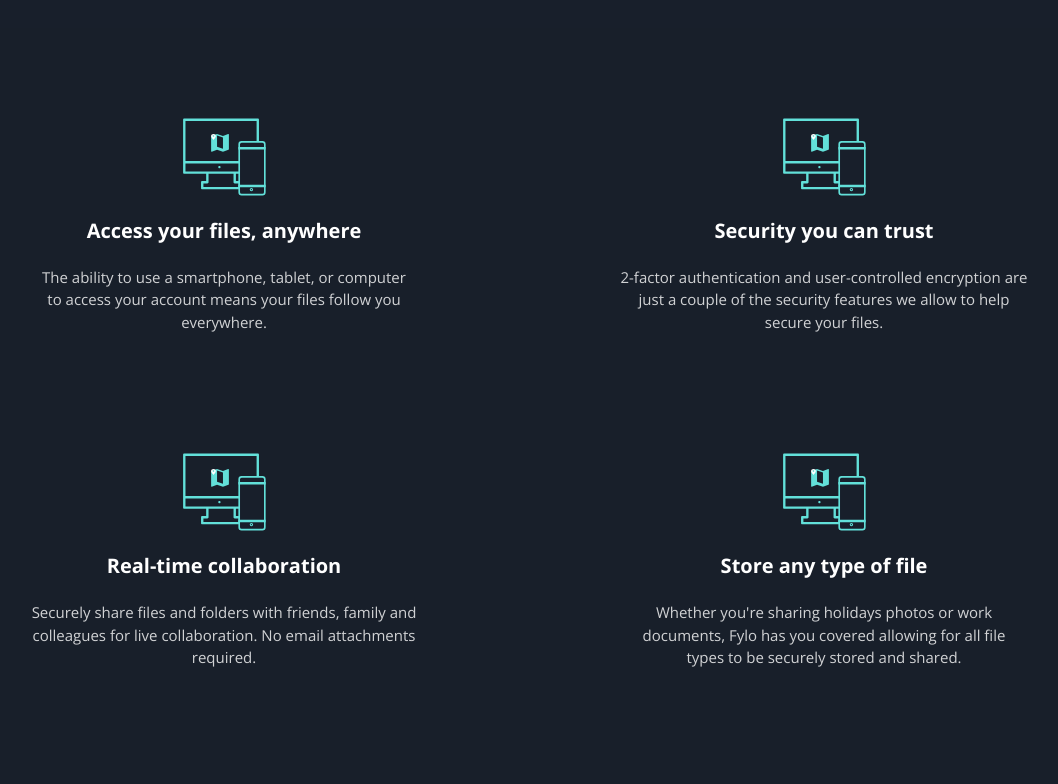
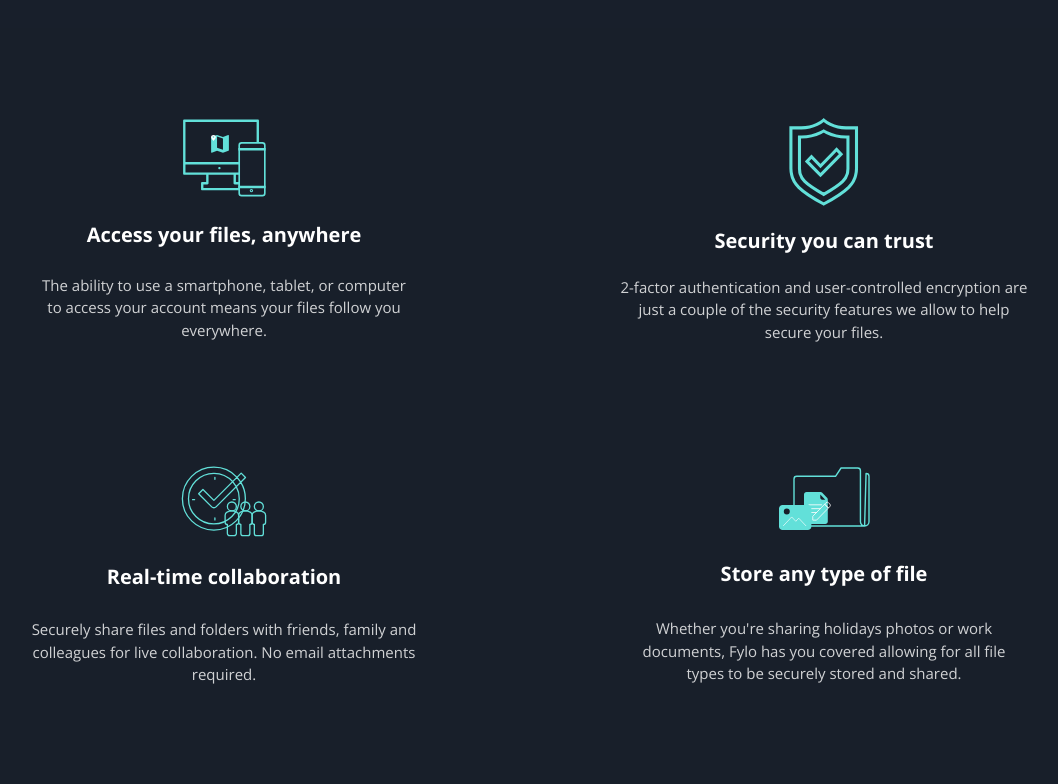
Before and after one commit to simeon4real/FrontendMentor-Fylo, a website: page index.html in a window 1280 px wide. Shown: the part 1096-1880 px from the top of the page, without its empty margins (116-1174 px from the left). Drawn offline with nearby package versions, Linux system fonts and the light colour scheme.

Commit message:
bug: fixed incorrect :bug: icon links for feature-box section

```diff
--- a/index.html
+++ b/index.html
@@ -80,7 +80,7 @@
 				<!-- Feature Box 2 -->
 				<div class="feature__box">
 					<img
-						src="images/icon-access-anywhere.svg"
+						src="images/icon-security.svg"
 						alt="access files with computer"
 						class="feature__img mb-sm"
 					/>
@@ -96,7 +96,7 @@
 
 				<div class="feature__box">
 					<img
-						src="images/icon-access-anywhere.svg"
+						src="images/icon-collaboration.svg"
 						alt="access files with computer"
 						class="feature__img mb-sm"
 					/>
@@ -111,7 +111,7 @@
 
 				<div class="feature__box">
 					<img
-						src="images/icon-access-anywhere.svg"
+						src="images/icon-any-file.svg"
 						alt="access files with computer"
 						class="feature__img mb-sm"
 					/>
```
